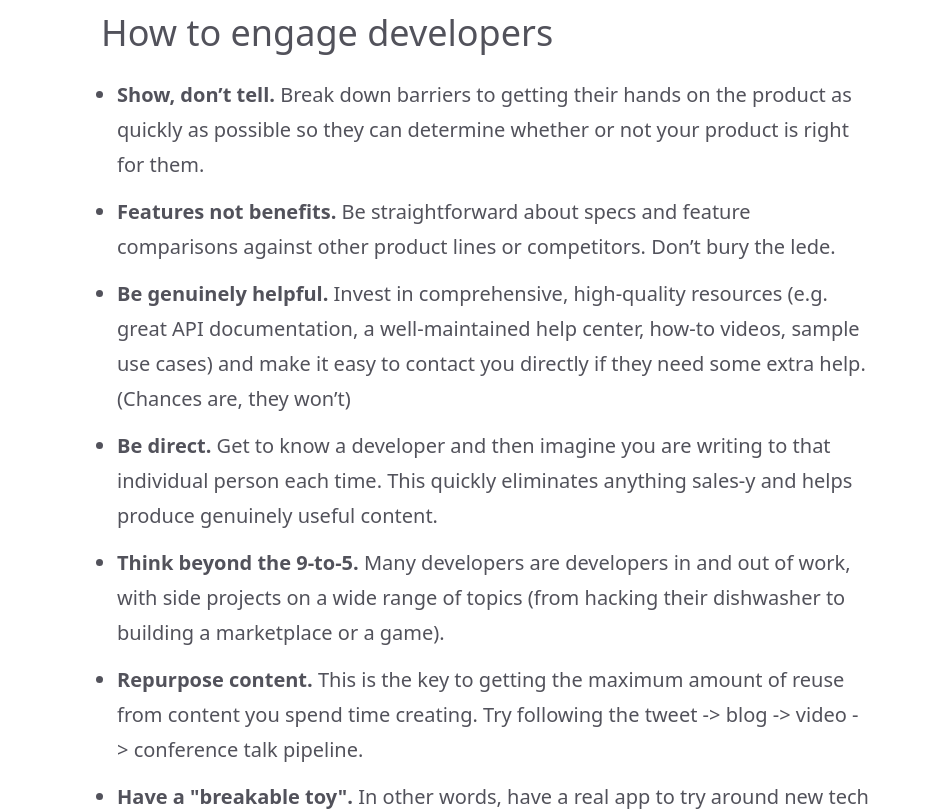
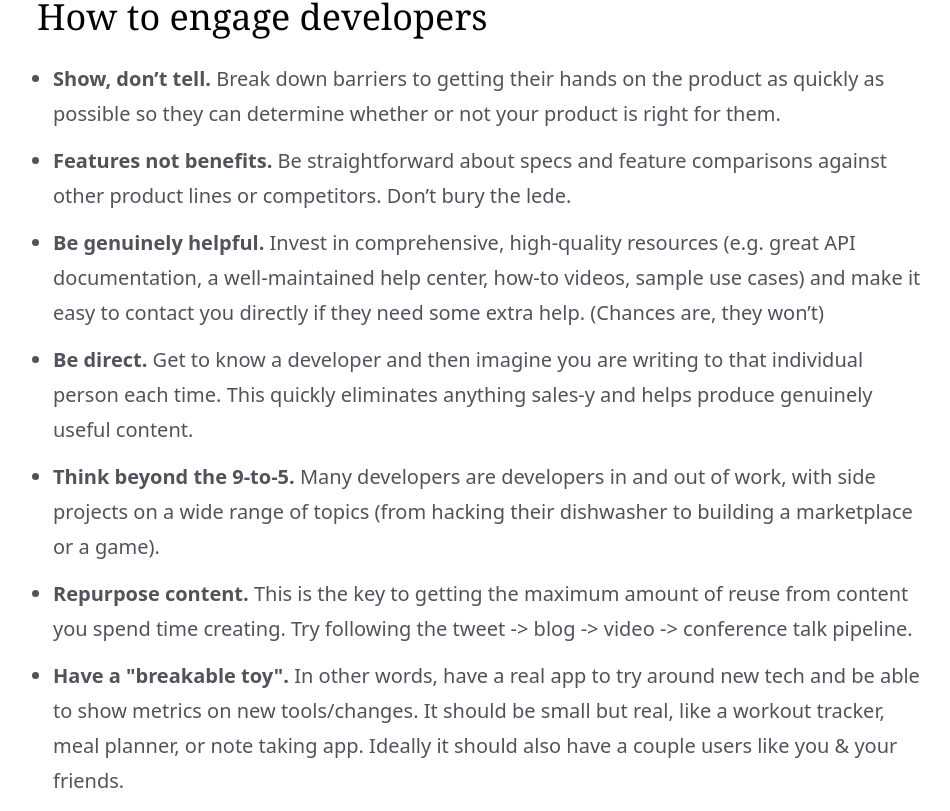
Before and after one commit to Nutlope/whatisdevrel, a Next.js app: page / in a window 1280 px wide. Shown: the part 3415-4226 px from the top of the page, without its empty margins (155-1105 px from the left). Built offline with nearby package versions, Linux system fonts and the light colour scheme.

Commit message:
Better Advice

```diff
--- a/components/Advice.js
+++ b/components/Advice.js
@@ -2,59 +2,58 @@
 
 export default function Advice() {
   return (
-    <div className="mx-auto mt-10 max-w-3xl">
-      <div className="mx-auto mt-14 max-w-2xl border-t border-gray-700 pt-6" />
-      <h1 className="mt-4 mb-8 w-full text-center text-3xl dark:text-white md:text-5xl">
+    <section className="container mt-10 border-t border-gray-700 pt-6">
+      <h2 className="title mt-4 mb-8 text-3xl md:text-5xl">
         Advice for DevRels
-      </h1>
-      <p className="dark:text-[#bfbfbf]">
+      </h2>
+      <p>
         One of the hardest parts of DevRel is getting developer's attention.
         It's what every devtool company is competing for. So how do you get it?
         Let's look at some rules.
       </p>
       <div className="mx-auto max-w-4xl text-left">
-        <h2 className="mb-6 mt-6 text-3xl dark:text-white sm:text-4xl">
+        <h3 className="title mb-6 mt-6 text-3xl sm:text-4xl">
           How to engage developers
-        </h2>
+        </h3>
         <ul className="ml-4 list-disc space-y-3 dark:text-[#bfbfbf] ">
-          <li className="dark:text-[#bfbfbf]">
-            <span className="font-bold">Show, don’t tell.</span> Break down
+          <li>
+            <strong className="font-bold">Show, don’t tell.</strong> Break down
             barriers to getting their hands on the product as quickly as
             possible so they can determine whether or not your product is right
             for them.
           </li>
-          <li className="dark:text-[#bfbfbf]">
-            <span className="font-bold ">Features not benefits.</span> Be
+          <li>
+            <strong className="font-bold">Features not benefits.</strong> Be
             straightforward about specs and feature comparisons against other
             product lines or competitors. Don’t bury the lede.{" "}
           </li>
-          <li className="dark:text-[#bfbfbf]">
-            <span className="font-bold">Be genuinely helpful.</span> Invest in
-            comprehensive, high-quality resources (e.g. great API documentation,
-            a well-maintained help center, how-to videos, sample use cases) and
-            make it easy to contact you directly if they need some extra help.
-            (Chances are, they won’t)
+          <li>
+            <strong className="font-bold">Be genuinely helpful.</strong> Invest
+            in comprehensive, high-quality resources (e.g. great API
+            documentation, a well-maintained help center, how-to videos, sample
+            use cases) and make it easy to contact you directly if they need
+            some extra help. (Chances are, they won’t)
           </li>
-          <li className="dark:text-[#bfbfbf]">
-            <span className="font-bold">Be direct.</span> Get to know a
+          <li>
+            <strong className="font-bold">Be direct.</strong> Get to know a
             developer and then imagine you are writing to that individual person
             each time. This quickly eliminates anything sales-y and helps
             produce genuinely useful content.
           </li>
-          <li className="dark:text-[#bfbfbf]">
-            <span className="font-bold">Think beyond the 9-to-5.</span> Many
+          <li>
+            <strong className="font-bold">Think beyond the 9-to-5.</strong> Many
             developers are developers in and out of work, with side projects on
             a wide range of topics (from hacking their dishwasher to building a
             marketplace or a game).
           </li>
-          <li className="dark:text-[#bfbfbf]">
-            <span className="font-bold">Repurpose content.</span> This is the
-            key to getting the maximum amount of reuse from content you spend
-            time creating. Try following the tweet {"->"} blog {"->"} video{" "}
-            {"->"} conference talk pipeline.{" "}
+          <li>
+            <strong className="font-bold">Repurpose content.</strong> This is
+            the key to getting the maximum amount of reuse from content you
+            spend time creating. Try following the tweet {"->"} blog {"->"}{" "}
+            video {"->"} conference talk pipeline.{" "}
           </li>
-          <li className="dark:text-[#bfbfbf]">
-            <span className="font-bold">Have a "breakable toy". </span>
+          <li>
+            <strong className="font-bold">Have a "breakable toy". </strong>
             In other words, have a real app to try around new tech and be able
             to show metrics on new tools/changes. It should be small but real,
             like a workout tracker, meal planner, or note taking app. Ideally it
@@ -62,6 +61,6 @@ export default function Advice() {
           </li>
         </ul>
       </div>
-    </div>
+    </section>
   );
 }
```
